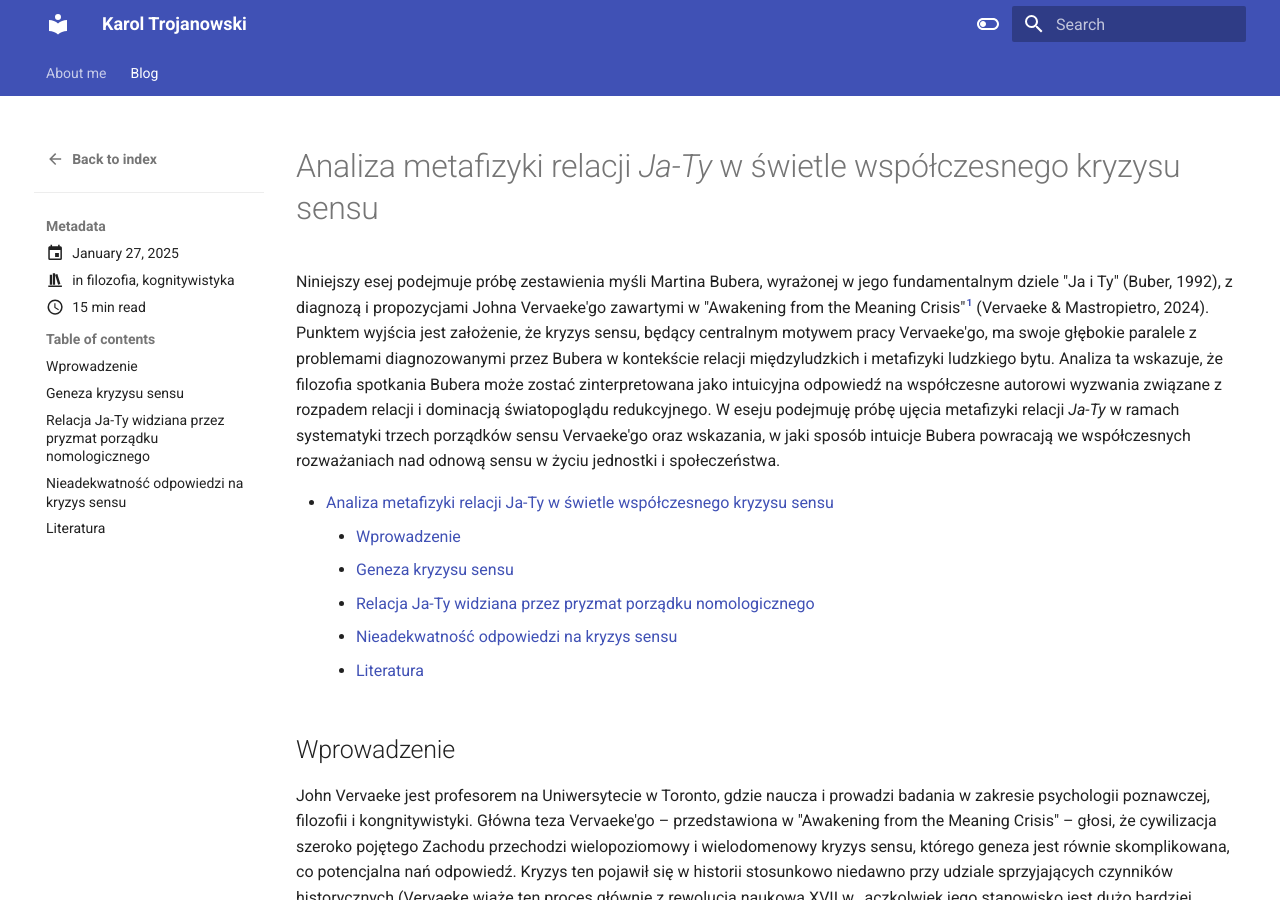
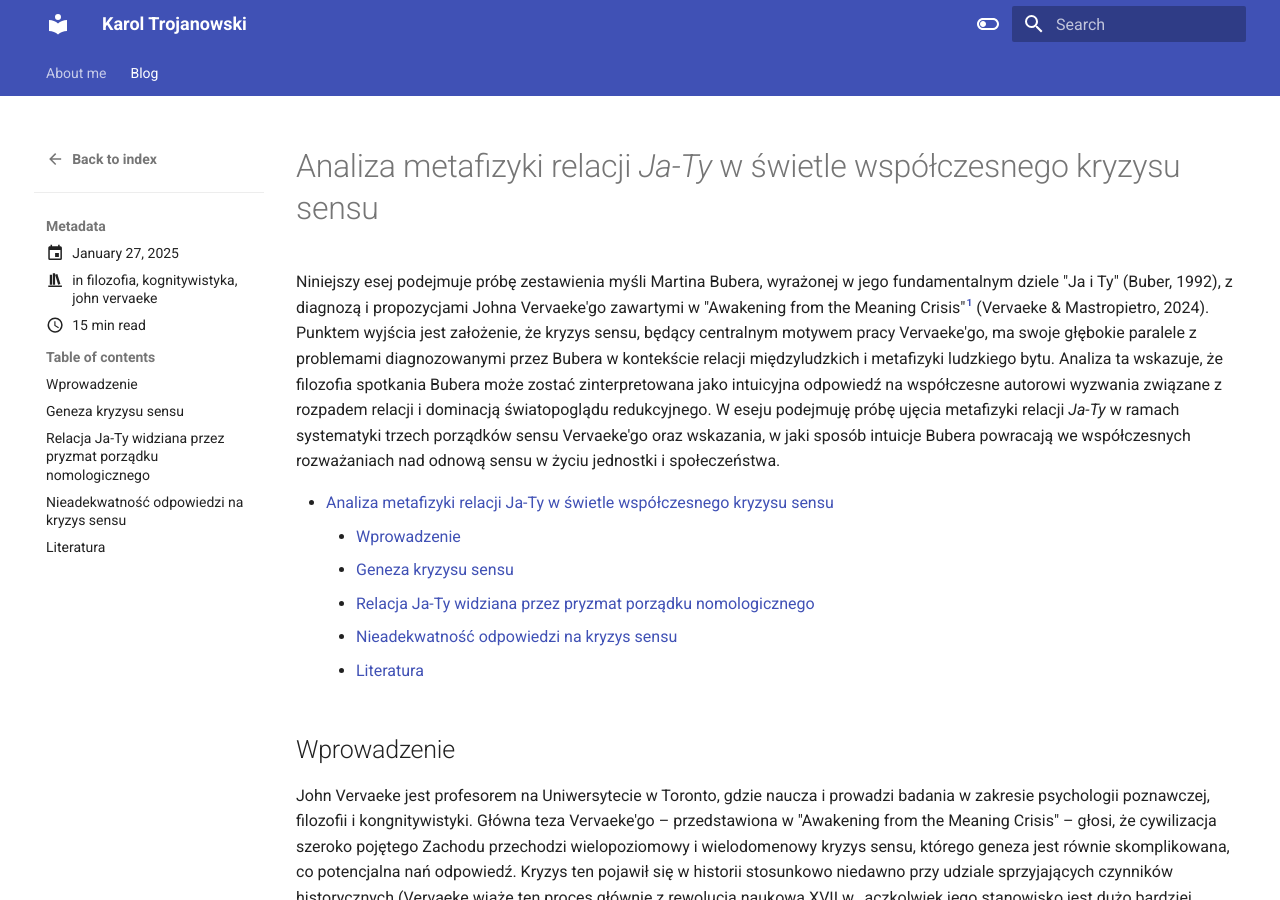
Before and after one commit to lyckantropen/blog, an MkDocs documentation site: the page built from docs/blog/posts/Analiza metafizyki relacji Ja-Ty w świetle współczesnego kryzysu sensu.md, in a window 1280 px wide and 900 px high. Built offline with MkDocs 1.6.1 and Material for MkDocs 9.7.7, drawn with Linux system fonts in a browser that asks for light colours.

Commit message:
chore: add 'john vervaeke' category to blog post for better topic classification

```diff
--- a/docs/blog/posts/Analiza metafizyki relacji Ja-Ty w świetle współczesnego kryzysu sensu.md
+++ b/docs/blog/posts/Analiza metafizyki relacji Ja-Ty w świetle współczesnego kryzysu sensu.md
@@ -3,6 +3,7 @@ date: 2025-01-27
 categories:
   - filozofia
   - kognitywistyka
+  - john vervaeke
 slug: buber-vervaeke
 title: Analiza metafizyki relacji Ja-Ty w świetle współczesnego kryzysu sensu
 tags:
```
